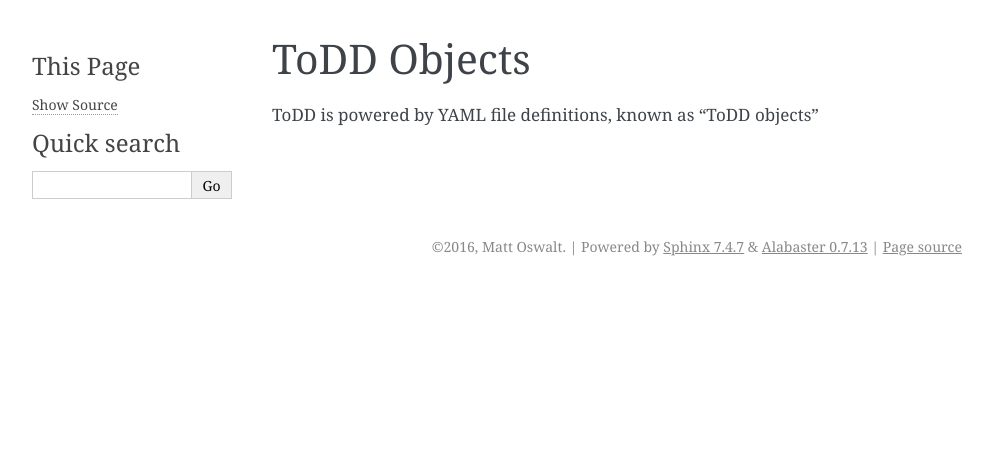
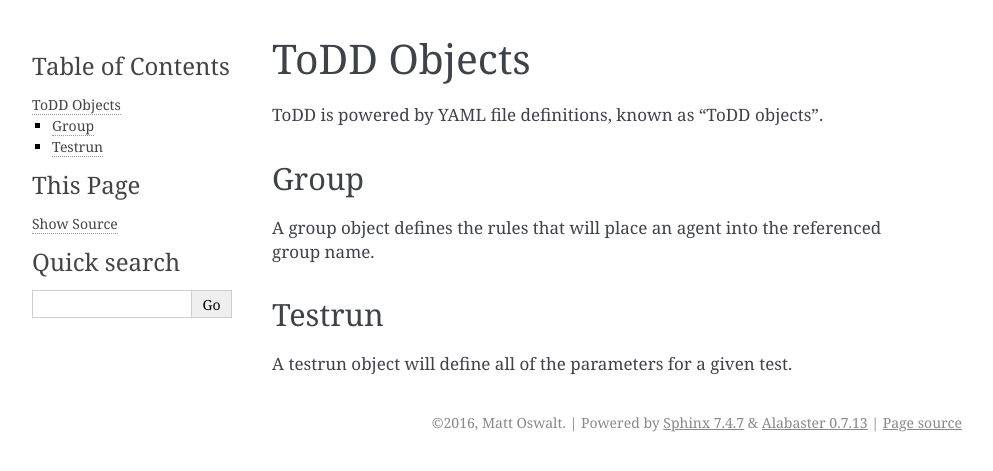
Before and after one commit to vCabbage/todd, a Sphinx documentation site: the page built from docs/objects.rst, in a window 1280 px wide. Shown: the top 471 px of the page, without its empty margins (148-1141 px from the left). Built offline with Sphinx 7.4.7, drawn with Linux system fonts in a browser that asks for light colours.

```diff
--- a/docs/index.rst
+++ b/docs/index.rst
@@ -29,3 +29,5 @@ Also, please see the video below for a full demonstration of ToDD in action:
 .. raw:: html
 
     <div style="text-align:center;"><iframe width="560" height="315" src="https://www.youtube.com/embed/_KqIgi4Ebvs" frameborder="0" allowfullscreen></iframe></div>
+
+TODO: Put in high level design and make sure to mention dependencies like rabbitmq, etcd, etc. (in that they're not hard dependencies but currently they are the only implementations)
--- a/docs/objects.rst
+++ b/docs/objects.rst
@@ -1,4 +1,13 @@
 ToDD Objects
 ================================
 
-ToDD is powered by YAML file definitions, known as "ToDD objects"
+ToDD is powered by YAML file definitions, known as "ToDD objects".
+
+Group
+----------
+A group object defines the rules that will place an agent into the referenced group name.
+
+
+Testrun
+----------
+A testrun object will define all of the parameters for a given test.
```
Also changed, not shown: CONTRIBUTING.md (+2 -0 lines), docs/install.rst (added, +20 -0 lines).
